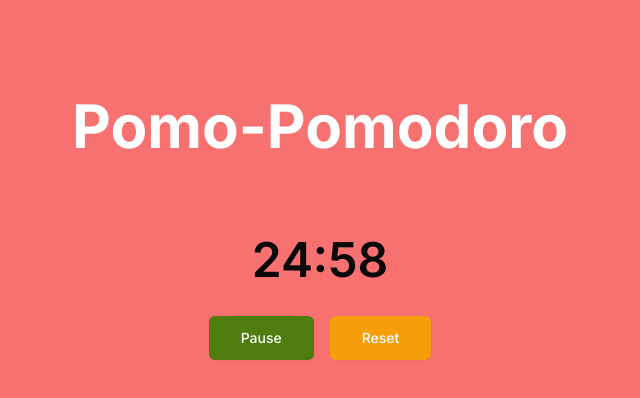
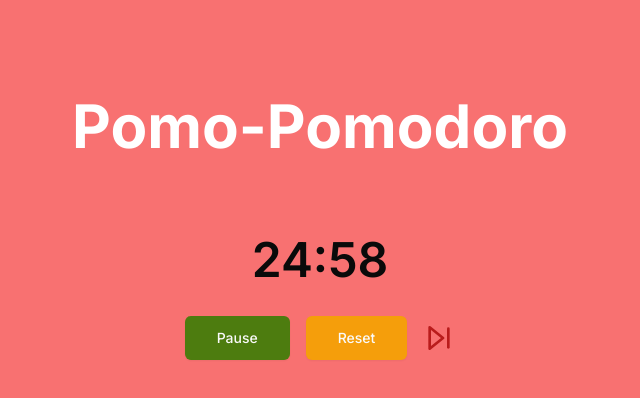
Before and after one commit to bzenky/pomo-pomodoro, a Next.js app: page / in a window 1280 px wide. Both pictures are taken after a click on the button "Start". Shown: the top 398 px of the page, without its empty margins (320-960 px from the left). Built offline with nearby package versions, Linux system fonts and the light colour scheme; no server answers.

Commit message:
feat: skip cycle

```diff
--- a/components/timer.tsx
+++ b/components/timer.tsx
@@ -3,7 +3,9 @@
 import { useEffect, useState } from "react";
 import { secondsToMinutes } from "date-fns";
 import useSound from 'use-sound';
+import { SkipForward } from "lucide-react";
 import { Button } from "./ui/button";
+import { Tooltip, TooltipContent, TooltipProvider, TooltipTrigger } from "./ui/tooltip";
 
 export function Timer() {
   const [timer, setTimer] = useState(25 * 60)
@@ -62,7 +64,7 @@ export function Timer() {
     playClockTick()
   }
 
-  if (timer === 0) {
+  function handleCycle() {
     if (cycle % 2 === 0) {
       if (cycle === 8) {
         setCycle(1)
@@ -81,6 +83,8 @@ export function Timer() {
     setIsActive(false)
     playCycleEnd()
   }
+
+  if (timer === 0) handleCycle()
 
   return (
     <div className="flex flex-col">
@@ -104,6 +108,25 @@ export function Timer() {
         >
           Reset
         </Button>
+
+        {isActive && (
+          <TooltipProvider>
+            <Tooltip>
+              <TooltipTrigger asChild>
+                <button type="button" onClick={handleCycle}>
+                  <SkipForward
+                    size={32}
+                    className="text-red-700"
+                  />
+                </button>
+              </TooltipTrigger>
+
+              <TooltipContent>
+                <span>Finish current cycle and go to the next one</span>
+              </TooltipContent>
+            </Tooltip>
+          </TooltipProvider>
+        )}
       </div>
     </div>
   )
```
